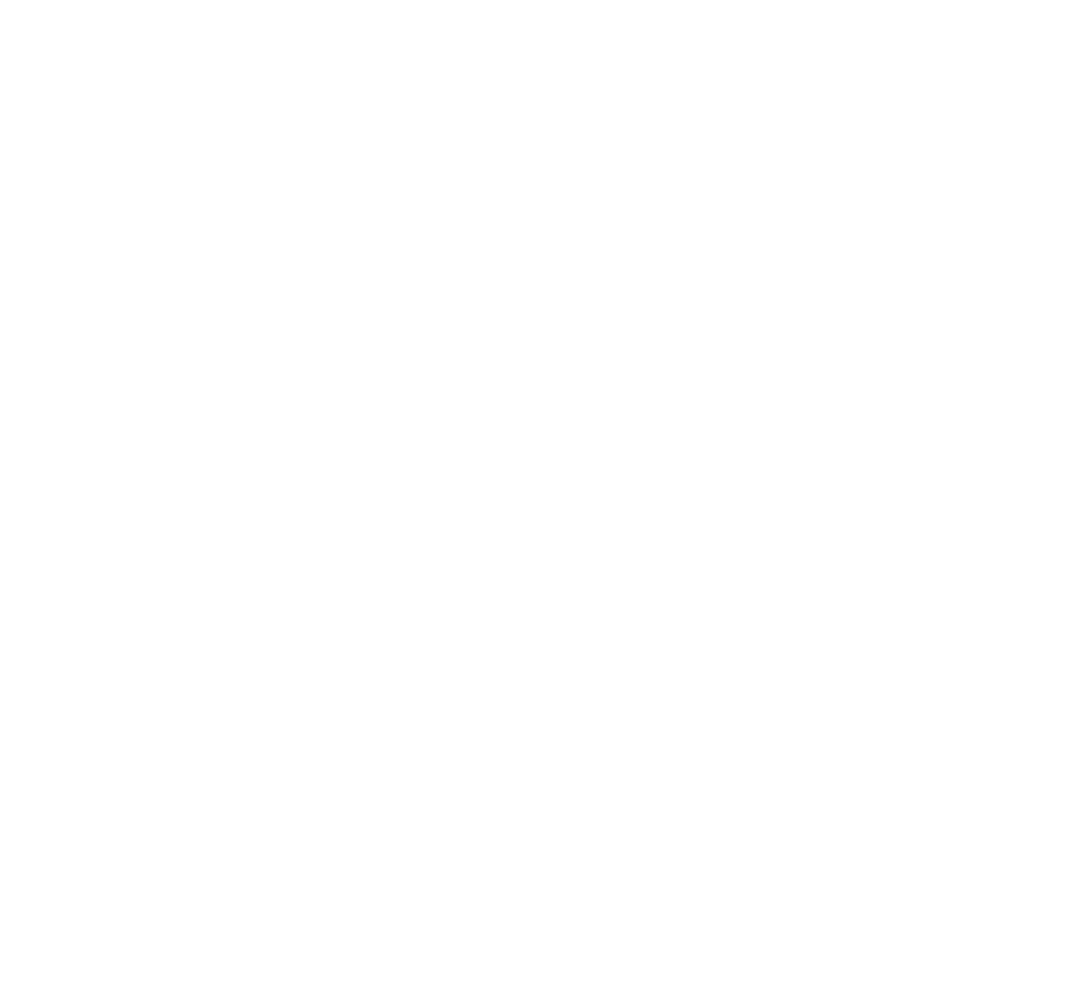
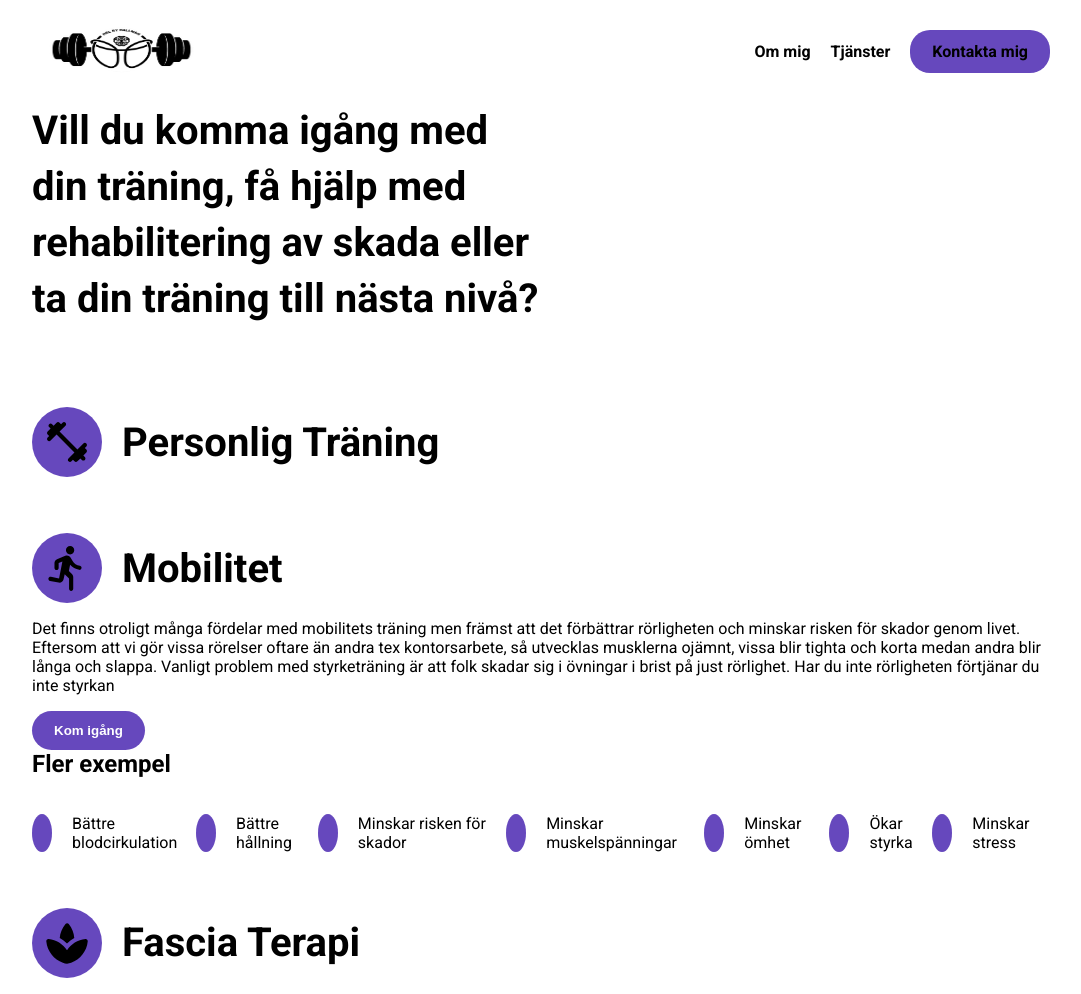
Before and after one commit to pannoury/HelByHallman, a plain HTML site: page public_html/index.html in a window 1280 px wide. Shown: the whole page, without its empty margins (96-1177 px from the left). Before the commit the page ends 800 px from the top, so only its background shows below. Drawn offline with nearby package versions, Linux system fonts and the light colour scheme; files that its build step writes are made by us from their sources.

Commit message:
main commit

```diff
--- /dev/null
+++ b/public_html/Style/Components/_footer.scss
@@ -0,0 +1,4 @@
+footer{
+    height: 400px;
+    background-color: $blue0;
+}
--- /dev/null
+++ b/public_html/Style/Components/_navbar.scss
@@ -0,0 +1,64 @@
+header{
+    display: flex;
+    justify-content: center;
+    padding: 14px;
+    position: fixed;
+    width: 100%;
+}
+@media(min-width:875px){
+    #navbar-desktop{
+        width: 80%;
+        display: flex;
+        flex-direction: row;
+        justify-content: space-between;
+        align-items: center;
+        ul{
+            display: flex;
+            flex-direction: row;
+            align-items: center;
+            list-style-type: none;
+            padding: 0;
+            li{
+                margin-right: 20px;
+                &:nth-last-child(1){
+                    background-color: $blue0;
+                    padding: 12px 22px;
+                    border-radius: 20px;
+                }
+                &:hover{
+                    cursor: pointer;
+                    opacity: 0.8;
+                }
+                a{
+                    font-weight: bold;
+                }
+            }
+        }
+    }
+    #navbar-mobile{
+        display: none;
+    }
+}
+@media(max-width:875px){
+    #navbar-mobile{
+        width: 100%;
+        display: flex;
+        flex-direction: row;
+        justify-content: space-between;
+        align-items: center;
+        #mobile-navlist-btn{
+            display: flex;
+            align-items: center;
+            background-color: #d4d4d4;
+            border-radius: 50%;
+            padding: 10px;
+            svg{
+                width: 40px;
+                height: 40px;
+            }
+        }
+    }
+    #navbar-desktop{
+        display: none;
+    }
+}
--- /dev/null
+++ b/public_html/Style/Pages/_index.scss
@@ -0,0 +1,80 @@
+#main-index{
+    .section{
+        width: 80%;
+        margin: auto;
+        &:not(:nth-child(1)){
+            padding-top: 40px;
+        }
+        #hero-wrapper{
+            .hero-50{
+                width: 50%;
+                &:nth-child(1){
+                    h2{
+                        font-size: 40px;
+                        margin: 0;
+                        line-height: 1.4;
+                    }
+                }
+            }
+        }
+    }
+    #mobility, #fascia, #personaltraining{
+        .section-header{
+            display: flex;
+            flex-direction: row;
+            align-items: center;
+            span{
+                padding: 10px;
+                display: flex;
+                align-items: center;
+                background-color: $blue0;
+                border-radius: 50%;
+                margin-right: 20px;
+                svg{
+                    width: 50px;
+                    height: 50px;
+                }
+            }
+            h1{
+                font-size: 40px;
+                margin: 0;
+            }
+        }
+    }
+    #mobility{
+        div:nth-child(2){
+            display: flex;
+            flex-direction: column;
+            div{
+                &:nth-last-child(1){
+                    display: flex;
+                    flex-direction: column;
+                    h2{
+                        margin-top: 0px;
+                    }
+                    ul{
+                        display: flex;
+                        flex-direction: row;
+                        justify-content: space-between;
+                        li{
+                            display: flex;
+                            flex-direction: row;
+                            span{
+                                padding: 10px;
+                                display: flex;
+                                align-items: center;
+                                background-color: $blue0;
+                                border-radius: 50%;
+                                margin-right: 20px;
+                                svg{
+                                    width: 30px;
+                                    height: 30px;
+                                }
+                            }
+                        }
+                    }
+                }
+            }
+        }
+    }
+}
--- a/public_html/Style/style.scss
+++ b/public_html/Style/style.scss
@@ -0,0 +1,34 @@
+@import url('https://fonts.googleapis.com/css2?family=Roboto:ital,wght@0,100;0,300;0,400;0,500;0,700;0,900;1,100;1,300;1,400;1,500;1,700;1,900&display=swap');
+
+$blue0: #6648bd;
+$blue10: #7755df;
+$blue20: #8961ff;
+
+
+
+body{
+    margin: 0;
+    font-family: 'Roboto';
+}
+main{
+    padding-top: 103px;
+}
+.button-blue{
+    padding: 12px 22px;
+    background-color: $blue0;
+    border-radius: 20px;
+    font-weight: bold;
+    color: #fff;
+    border: none;
+    &:hover{
+        opacity: 0.8;
+        cursor: pointer;
+    }
+}
+ul{
+    list-style-type: none;
+    padding: 0;
+}
+
+@import './Pages/index';
+@import './Components/navbar';
--- a/public_html/index.html
+++ b/public_html/index.html
@@ -6,12 +6,90 @@
     <meta name="author" content="Patrick Tannoury">
     <meta name="author" content="Elias Larsson">
     <title>HelByHallman</title>
-    <link rel="stylesheet" href="Sass/style.css" type="text/css">
+    <link rel="stylesheet" href="./Style/style.css" type="text/css">
     <script src="https://code.jquery.com/jquery-3.6.0.min.js"></script>
 </head>
 <body>
-    <header></header>
-    <main></main>
+    <header>
+        <div id="navbar-desktop">
+            <a><img src="./Assets/HelbyHallmanLogga.png" alt="logo" height="50px" width="150px"></a>
+            <ul>
+                <li><a>Om mig</a></li>
+                <li><a>Tjänster</a></li>
+                <li><a id="contact-me-btn">Kontakta mig</a></li>
+            </ul>
+        </div>
+        <div id="navbar-mobile">
+            <a><img src="./Assets/HelbyHallmanLogga.png" alt="logo" height="50px" width="150px"></a>
+            <span id="mobile-navlist-btn">
+                <svg xmlns="http://www.w3.org/2000/svg" height="24px" viewBox="0 0 24 24" width="24px" fill="#000000"><path d="M0 0h24v24H0V0z" fill="none"/><path d="M3 18h18v-2H3v2zm0-5h18v-2H3v2zm0-7v2h18V6H3z"/></svg>
+            </span>
+        </div>
+    </header>
+    <main id="main-index">
+        <section id="hero-section" class="section">
+            <div id="hero-wrapper">
+                <div class="hero-50">
+                    <h2>Vill du komma igång med din träning, få hjälp med rehabilitering av skada eller ta din träning till nästa nivå?</h2>
+                </div>
+                <div class="hero-50"></div>
+            </div>
+        </section>
+        <section id="about" class="section">
+
+        </section>
+        <section id="personaltraining" class="section">
+            <div class="section-header">
+                <span class="section-button-icon">
+                    <svg xmlns="http://www.w3.org/2000/svg" height="24px" viewBox="0 0 24 24" width="24px" fill="#000000"><path d="M0 0h24v24H0V0z" fill="none"/><path d="M20.57 14.86l.72-.72c.39-.39.39-1.02 0-1.41l-.02-.02c-.39-.39-1.02-.39-1.41 0L17 15.57 8.43 7l2.86-2.86c.39-.39.39-1.02 0-1.41l-.02-.02c-.39-.39-1.02-.39-1.41 0l-.72.72-.72-.72c-.39-.39-1.03-.39-1.42 0L5.57 4.14l-.72-.72c-.39-.39-1.04-.39-1.43 0-.39.39-.39 1.04 0 1.43l.72.72L2.71 7c-.39.39-.39 1.02 0 1.41l.72.72-.72.73c-.39.39-.39 1.02 0 1.41l.02.02c.39.39 1.02.39 1.41 0L7 8.43 15.57 17l-2.86 2.86c-.39.39-.39 1.02 0 1.41l.02.02c.39.39 1.02.39 1.41 0l.72-.72.72.72c.39.39 1.02.39 1.41 0l1.43-1.43.72.72c.39.39 1.04.39 1.43 0 .39-.39.39-1.04 0-1.43l-.72-.72L21.29 17c.39-.39.39-1.02 0-1.41l-.72-.73z"/></svg>
+                </span>
+                <h1>Personlig Träning</h1>
+            </div>
+            <p></p>
+        </section>
+        <section id="mobility" class="section">
+            <div class="section-header">
+                <span class="section-button-icon">
+                    <svg xmlns="http://www.w3.org/2000/svg" height="24px" viewBox="0 0 24 24" width="24px" fill="#000000">
+                        <path d="M0 0h24v24H0V0z" fill="none"/>
+                        <path d="M13.49 5.48c1.1 0 2-.9 2-2s-.9-2-2-2-2 .9-2 2 .9 2 2 2zm-3.17 12l.57-2.5 2.1 2v5c0 .55.45 1 1 1s1-.45 1-1v-5.64c0-.55-.22-1.07-.62-1.45l-1.48-1.41.6-3c1.07 1.24 2.62 2.13 4.36 2.41.6.09 1.14-.39 1.14-1 0-.49-.36-.9-.85-.98-1.52-.25-2.78-1.15-3.45-2.33l-1-1.6c-.4-.6-1-1-1.7-1-.3 0-.5.1-.8.1L7.21 7.76c-.74.32-1.22 1.04-1.22 1.85v2.37c0 .55.45 1 1 1s1-.45 1-1v-2.4l1.8-.7-1.6 8.1-3.92-.8c-.54-.11-1.07.24-1.18.78V17c-.11.54.24 1.07.78 1.18l4.11.82c1.06.21 2.1-.46 2.34-1.52z"/>
+                    </svg>
+                </span>
+                <h1>Mobilitet</h1>
+            </div>
+            <div>
+                <div>
+                    <p> Det finns otroligt många fördelar med mobilitets träning men främst att det förbättrar rörligheten och minskar risken för skador genom livet. Eftersom att vi gör vissa rörelser oftare än andra tex kontorsarbete, så utvecklas musklerna ojämnt, vissa blir tighta och korta medan andra blir långa och slappa.
+                        Vanligt problem med styrketräning är att folk skadar sig i övningar i brist på just rörlighet.
+                        Har du inte rörligheten förtjänar du inte styrkan
+                    </p>
+                    <button class="button-blue">Kom igång</button>
+                </div>
+                <div>
+                    <h2>Fler exempel</h2>
+                    <ul>
+                        <li><span></span>Bättre blodcirkulation</li>
+                        <li><span></span>Bättre hållning</li>
+                        <li><span></span>Minskar risken för skador</li>
+                        <li><span></span>Minskar muskelspänningar</li>
+                        <li><span></span>Minskar ömhet</li>
+                        <li><span></span>Ökar styrka</li>
+                        <li><span></span>Minskar stress</li>
+                    </ul>
+                </div>
+            </div>
+        </section>
+        <section id="fascia" class="section">
+            <div class="section-header">
+                <span class="section-button-icon">
+                    <svg xmlns="http://www.w3.org/2000/svg" height="24px" viewBox="0 0 24 24" width="24px" fill="#000000"><path d="M0 0h24v24H0V0z" fill="none"/><path d="M15.49 9.63c-.16-2.42-1.03-4.79-2.64-6.76-.41-.5-1.16-.5-1.57 0-1.65 1.98-2.57 4.35-2.77 6.76 1.28.68 2.46 1.56 3.49 2.63 1.03-1.06 2.21-1.94 3.49-2.63zm-6.5 2.65c-.14-.1-.3-.19-.45-.29.15.11.31.19.45.29zm6.42-.25c-.13.09-.27.16-.4.26.13-.1.27-.17.4-.26zM12 15.45c-1.95-2.97-5.14-5.03-8.83-5.39-.64-.06-1.17.47-1.11 1.11.45 4.8 3.65 8.78 7.98 10.33.63.23 1.29.4 1.97.51.68-.12 1.33-.29 1.97-.51 4.33-1.55 7.53-5.52 7.98-10.33.06-.64-.48-1.17-1.11-1.11-3.71.36-6.9 2.42-8.85 5.39z"/></svg>
+                </span>
+                <h1>Fascia Terapi</h1>
+            </div>
+            <p></p>
+        </section>
+
+    </main>
     <footer></footer>
 </body>
 </html>
```
Also changed, not shown: public_html/Assets/HelbyHallmanLogga.png (added), public_html/Style/style.css (added), 1 other file.
